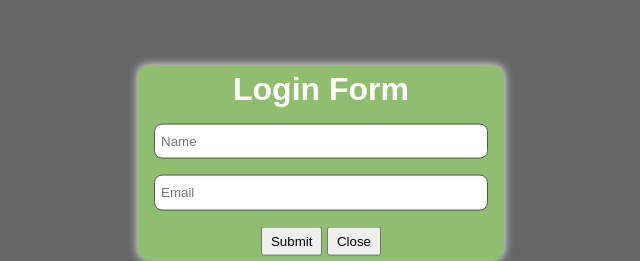
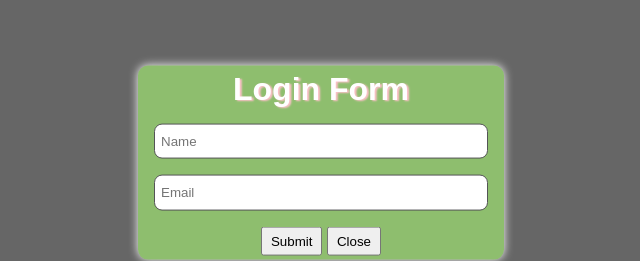
Before and after one commit to projecting123/popup-ui, a plain HTML site: page index.html in a window 1280 px wide. Both pictures are taken after a click on the button "Open Popup". Shown: the part 226-487 px from the top of the page, 319-959 px from the left. Drawn offline with Linux system fonts and the light colour scheme.

Commit message:
Text shadow added

```diff
--- a/style.css
+++ b/style.css
@@ -39,9 +39,10 @@ button{
 .overlay{
     width: 100%;
     height: 100vh;
-    background-color: rgba(0, 0, 0, 0.6);
+    background-color: #000;
     position: absolute;
     top: 0;
+    opacity: .6;
 }
 
 .disabled__overlay{
@@ -60,6 +61,7 @@ form{
 
 form p{
     font-size: 2rem;
+    text-shadow: 2px 1px 2px pink;
 }
 
 form input{
```
